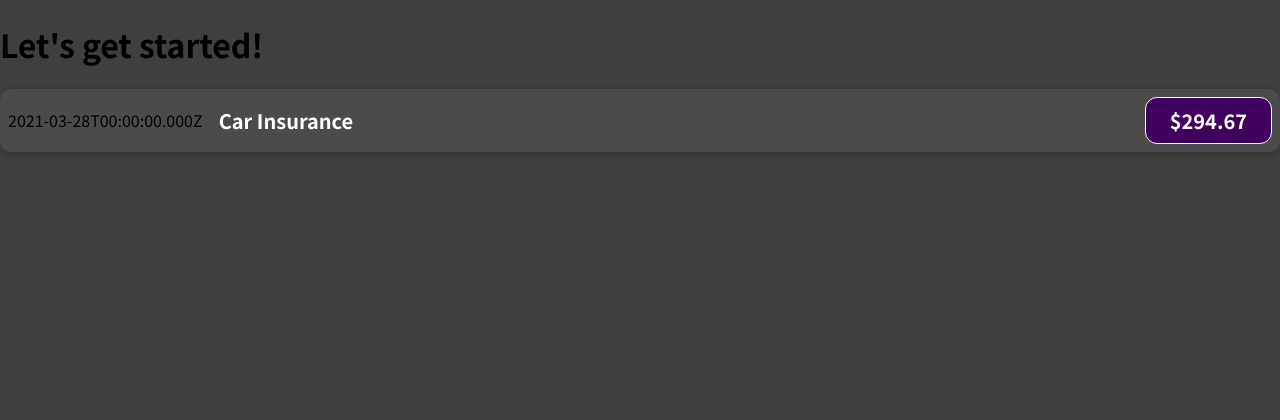
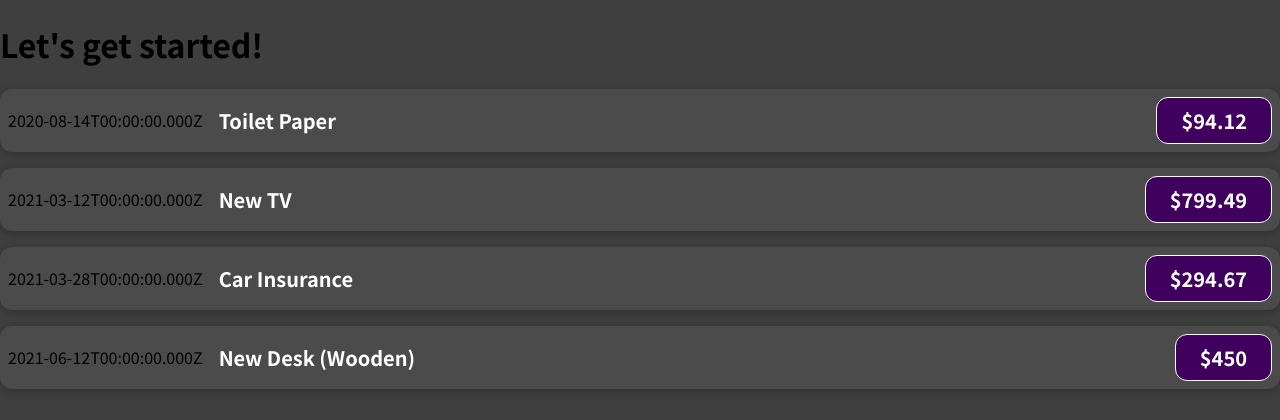
Before and after one commit to gnzlplcs/react-the_complete_guide, a JavaScript app in the folder project/: page / in a window 1280 px wide. Shown: the top 420 px of the page. Built offline with nearby package versions, Linux system fonts and the light colour scheme.

Commit message:
:construction: pass data via props
lesson 36

```diff
--- a/project/src/App.js
+++ b/project/src/App.js
@@ -1,11 +1,56 @@
 import ExpenseItem from "./components/ExpenseItem";
 
+function App() {
+  const expenses = [
+    {
+      id: "e1",
+      title: "Toilet Paper",
+      amount: 94.12,
+      date: new Date(2020, 7, 14),
+    },
+    {
+      id: "e2",
+      title: "New TV",
+      amount: 799.49,
+      date: new Date(2021, 2, 12),
+    },
+    {
+      id: "e3",
+      title: "Car Insurance",
+      amount: 294.67,
+      date: new Date(2021, 2, 28),
+    },
+    {
+      id: "e4",
+      title: "New Desk (Wooden)",
+      amount: 450.00,
+      date: new Date(2021, 5, 12),
+    },
+  ];
 
-function App() {
   return (
     <div>
       <h1>Let's get started!</h1>
-      <ExpenseItem></ExpenseItem>
+      <ExpenseItem
+        title={expenses[0].title}
+        amount={expenses[0].amount}
+        date={expenses[0].date}
+      />
+      <ExpenseItem
+        title={expenses[1].title}
+        amount={expenses[1].amount}
+        date={expenses[1].date}
+      />
+      <ExpenseItem
+        title={expenses[2].title}
+        amount={expenses[2].amount}
+        date={expenses[2].date}
+      />
+      <ExpenseItem
+        title={expenses[3].title}
+        amount={expenses[3].amount}
+        date={expenses[3].date}
+      />
     </div>
   );
 }
--- a/project/src/components/ExpenseItem.js
+++ b/project/src/components/ExpenseItem.js
@@ -1,16 +1,12 @@
 import "./ExpenseItem.css";
 
-const ExpenseItem = () => {
-  const expenseDate = new Date(2021, 2, 28);
-  const expenseTitle = "Car Insurance";
-  const expenseAmount = 294.67;
-
+const ExpenseItem = ({ title, date, amount }) => {
   return (
     <div className="expense-item">
-      <div>{expenseDate.toISOString()}</div>
+      <div>{date.toISOString()}</div>
       <div className="expense-item__description">
-        <h2>{expenseTitle}</h2>
-        <div className="expense-item__price">${expenseAmount}</div>
+        <h2>{title}</h2>
+        <div className="expense-item__price">${amount}</div>
       </div>
     </div>
   );
```
